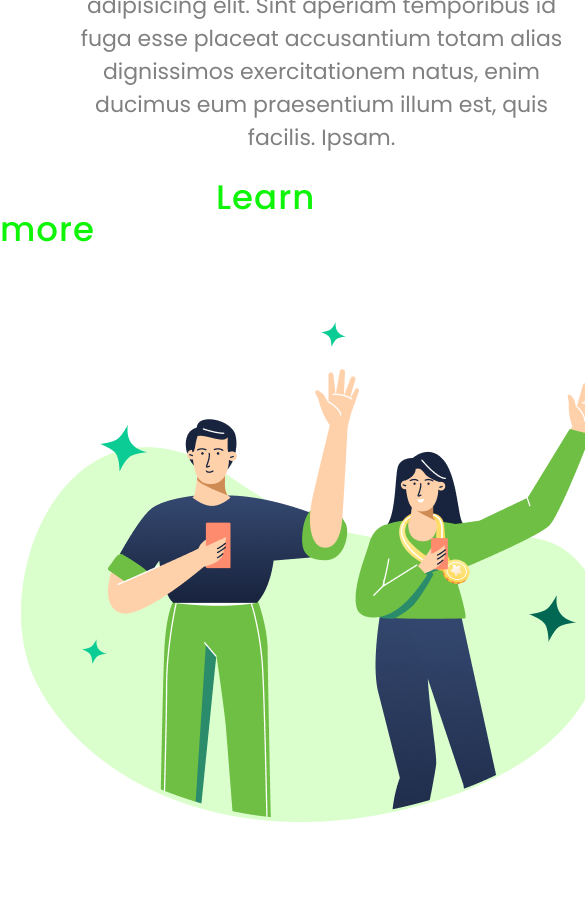
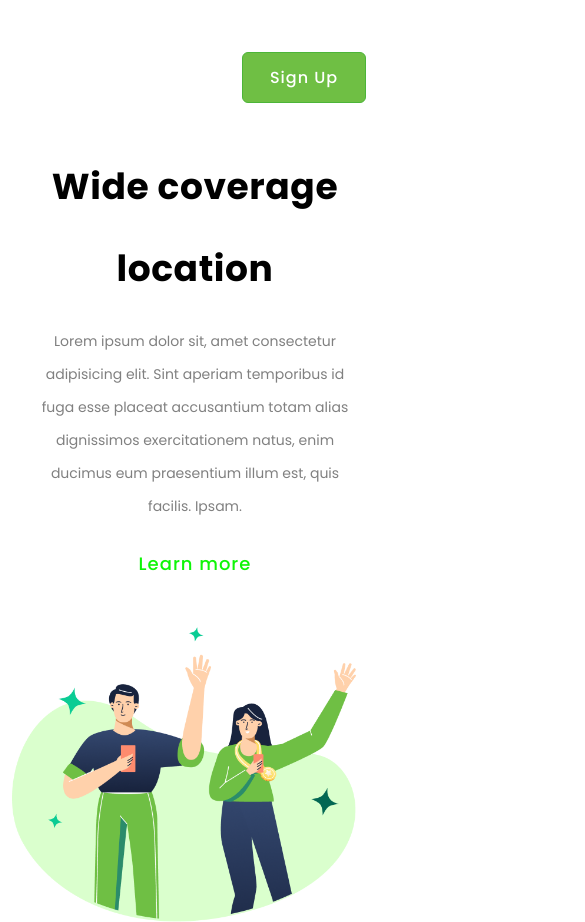
Before and after one commit to YagoAlves92/Coverage, a plain HTML site: page index.html in a window 390 px wide. Shown: the top 922 px of the page, 585 px wide, since content can reach past the window. Before the commit the page ends 891 px from the top, so only its background shows below. Drawn offline with Linux system fonts and the light colour scheme.

Commit message:
alteração final

```diff
--- a/index.html
+++ b/index.html
@@ -11,30 +11,32 @@
 
 </head>
 <body>
-    <div class="tudo">
 
+    <div  class="main-box">
+    <div class="left">
     <header>
 
         <a class="link-header">Product</a>
         <a class="link-header">Company</a>
         <a class="link-header">Blog</a>
         <a class="link-header">Login</a>
-        <button>Sign Up</button>
+        <button class="button-header">Sign Up</button>
 
     </header>
 
-    <main>
+
     <img src="./assets/coverage.png" alt="Coverage">
+</div>
 
-   <div>
+   <div class="right">
     <h1>Wide coverage location</h1>
 
     <p>Lorem ipsum dolor sit, amet consectetur adipisicing elit. Sint aperiam temporibus id fuga esse placeat accusantium totam alias dignissimos exercitationem natus, enim ducimus eum praesentium illum est, quis facilis. Ipsam.</p>
 
-    <a class="link-div">Learn more</a>
+    <button class="link-div">Learn more</button>
 
     </div>
-</main>
-</div>
+
+    </div>
 </body>
 </html>
--- a/style.css
+++ b/style.css
@@ -3,6 +3,11 @@
     padding: 0;
     box-sizing: border-box;
     font-family: "Poppins", sans-serif;
+}
+
+.main-box{
+    width: 100vw;
+    height: 100vh;
 }
 
 header{
@@ -93,55 +98,91 @@ p{
     opacity: 0.8;
 }
 
-div{
+.left{
+    display: inline-block;
+}
+
+.right{
     display: inline-block;
 
 }
 
-@media screen and (max-width:800px){
+@media screen and (max-width: 800px) {
+
+.left{
+    display: block;
+    width: 100%;
+    height: 50vh;
+    margin: 0;
+    padding: 0;
+}
+
+.right{
+    position: relative;
+    bottom: 381px;
+    display: block;
+    width: 100%;
+    height: 50vh;
+    margin: 0;
+    padding: 0;
+
+}
 
 .link-header{
     display: none;
+
 }
 
-button{
-    margin-left: 432px;
+.button-header{
+    margin-left: 200px;
+    margin-top: 5px;
+
+
 }
 
 img{
-    display: block;
+    max-width: 90%;
     position: relative;
-    top: 561px;
-    right: 102px;
-}
-
-div{
-    display: block;
-    position: relative;
-    bottom: 500px;
+    top: 361px;
+    right: 111px;
 }
 
 h1{
+    width: auto;
     text-align: center;
-    margin-left: 62px;
+    font-size: 36px;
+    font-weight: 52px;
+    margin: 58px 50px 0 50px;
 }
 
 p{
     text-align: center;
-    margin-left: 75px;
-    font-size: 22px;
-
+    margin: 15px 40px;
+    width: auto;
+    font-size: 14px;
+    font-weight: 24px;
 }
 
 .link-div{
-    text-align: center;
-    margin-left: 216px;
-    font-size: 34px;
+
+    margin-left: auto;
+    margin-right: auto;
+    display: block;
+    background-color: transparent;
+    border: none;
 }
 
-.tudo{
-    width: 100vw;
-    height: 100vh;
-}
+
+
+
+
+
+
+
+
+
+
+
+
 
 }
```
